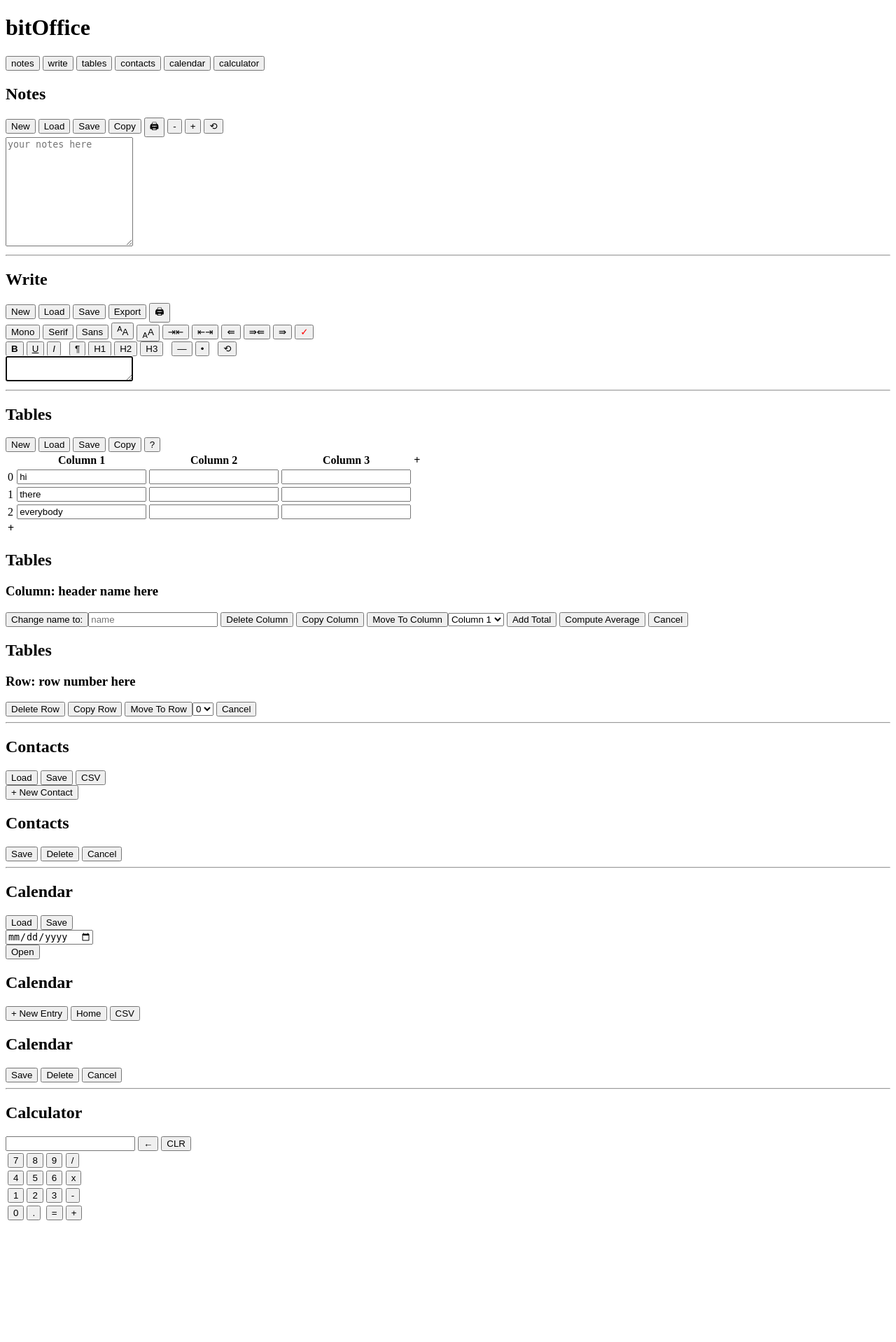
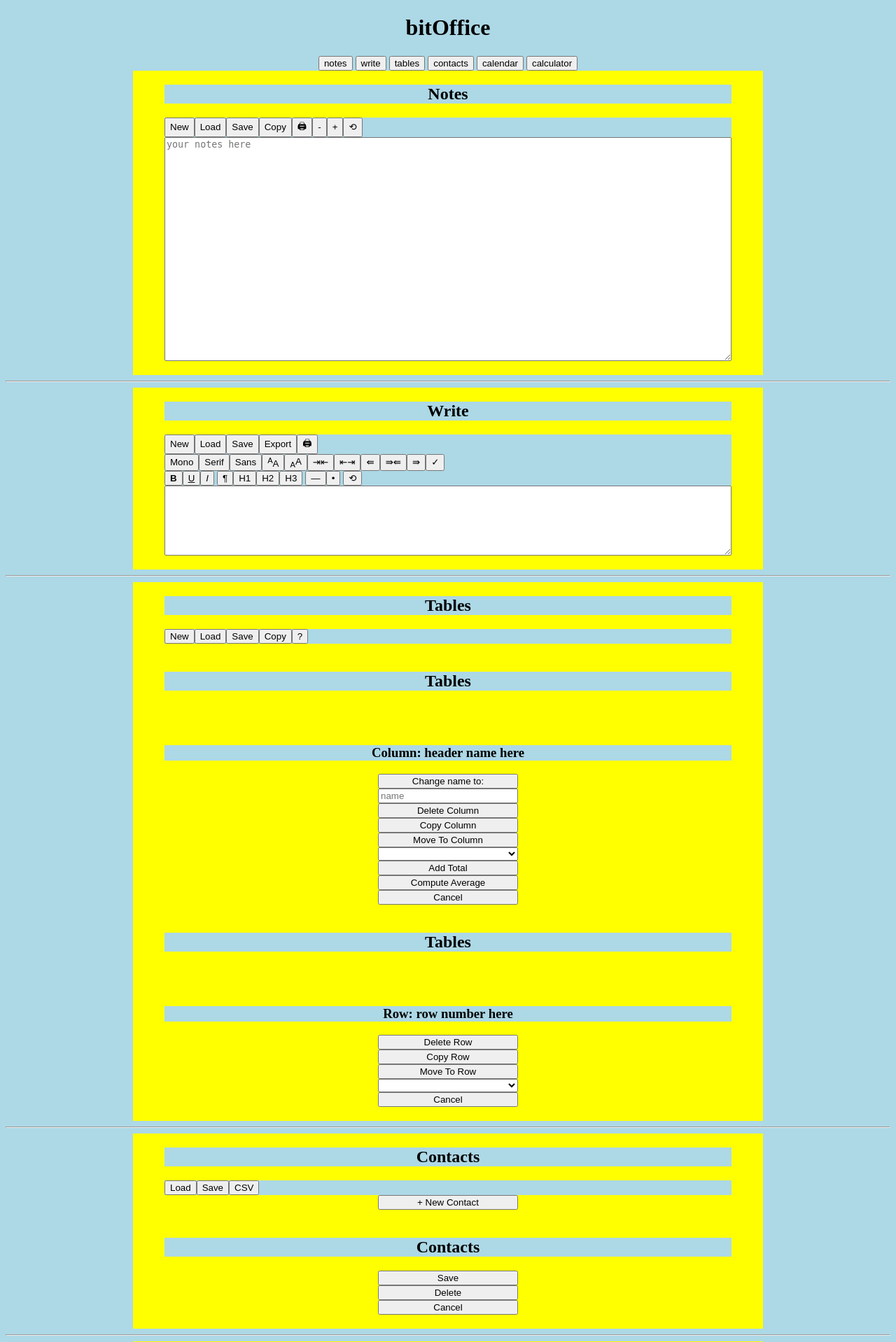
Before and after one commit to garydavenport73/bitOffice, a PHP site: page /bitOffice.html in a window 1280 px wide. Shown: the top 1918 px of the page at 70% size. Before the commit the page ends 1744 px from the top, so only its background shows below. Run offline with PHP 8.4, Linux system fonts and the light colour scheme; lists and menus that the app fills with data are empty.

Commit message:
working on styles.css

```diff
--- a/bitOffice.html
+++ b/bitOffice.html
@@ -5,6 +5,7 @@
     <meta charset="UTF-8">
     <meta http-equiv="X-UA-Compatible" content="IE=edge">
     <meta name="viewport" content="width=device-width, initial-scale=1.0">
+    <link rel="stylesheet" href="style.css">
     <title>bitOffice</title>
 </head>
 
@@ -134,9 +135,9 @@
             <button onclick="loadCalendarDatabase();">Load</button>
             <button onclick="saveCalendarDatabase(calendarDatabase);">Save</button>
         </nav>
-        <div>
+        <span>
             <input type='date' id="calendar-date">
-        </div>
+        </span>
         <button onclick="processOpenCalendar();">Open</button>
     </main>
     <main id="main-calendar-table">
@@ -160,9 +161,11 @@
     <hr>
     <main id="main-calculator">
         <h2>Calculator</h2>
-        <div id="calculator-result-row"><input type=text id='calculator-input'>
+        <div id="calculator-result-row">
+			<input type=text id='calculator-input'>
             <button onclick=buildCalcString(this)>&larr;</button>
-            <button onclick=buildCalcString(this)>CLR</button>
+            <span>&nbsp;&nbsp;&nbsp;&nbsp;&nbsp;</span>
+            <button onclick=buildCalcString(this) class="special-calculator-button">CLR</button>
         </div>
         <span id="expression-span"></span>
         <table id="calculator-table">
@@ -193,12 +196,12 @@
         </table>
     </main>
 
-    <script src="/notes/notes_javascript.js"></script>
+    <!--<script src="/notes/notes_javascript.js"></script>
     <script src="/write/write_javascript.js"></script>
     <script src="/tables/tables_javascript.js"></script>
     <script src="/contacts/contacts_javascript.js"></script>
     <script src="/calendar/calendar_javascript.js"></script>
-    <script src="/calculator/calculator_javascript.js"></script>
+    <script src="/calculator/calculator_javascript.js"></script>-->
 </body>
 
 </html>
--- a/calculator/calculator.html
+++ b/calculator/calculator.html
@@ -48,5 +48,4 @@
     <script src="calculator_javascript.js"></script>
 
 </body>
-
 </html>
--- a/contacts/contacts.html
+++ b/contacts/contacts.html
@@ -7,8 +7,7 @@
     <meta name="viewport" content="width=device-width, initial-scale=1.0">
     <title>Contacts</title>
     <!-- <link rel='stylesheet' href='../style.css'> -->
-</head>
-
+    </head>
 <body>
     <main id="main-contacts-table">
         <h2 id="contacts-table-name">Contacts</h2>
--- a/style.css
+++ b/style.css
@@ -1,4 +1,10 @@
+* {
+
+   box-sizing: border-box;
+        }
+
 html {
+   /*this is the light color*/
 	background-color: lightblue;
 	}
 input:invalid{
@@ -11,3 +17,144 @@ tr:hover{
 th:hover{
 	background-color: lightgrey;
 }
+
+main {
+	width: 320px;
+	margin: auto;
+	/*this is the dark color */
+	background-color: yellow;
+	display:flex;
+	flex-direction:column;
+	align-items:center;
+	padding-bottom:20px;
+}
+
+main>*{
+width: 90%;
+}
+
+main>nav{
+display:flex;
+flex-direction:row;
+flex-wrap:wrap;
+}
+
+
+main>button, main>span, main>span>*{
+width:200px;
+}
+
+
+h1,h2,h3,h4,h5,h6, nav{
+background-color:lightblue;
+text-align:center;
+}
+
+#note{
+height: 320px;
+}
+
+#text-editor{
+height:100px;;
+}
+
+
+/*fine tuning
+button{
+	min-height:30px;
+}
+ */
+
+
+pre {
+	white-space: pre-wrap;
+	overflow-wrap: break-word;
+}
+/*  CALCULATOR STUFF*/
+		/*
+        .special-calculator-button{
+			background-color: #ffcc33;
+			border: 1px solid grey;
+        }
+
+        #calculator-input{
+			text-align: right;
+			height: 40px;
+			font-size: 1.4em;
+        }
+
+        #calculator-table button{
+			width: 100%;
+			height: 70px;
+			font-size: 2em;
+			border: 1px solid grey;
+        }
+
+        #calculator-table{
+			width: 280px;
+			margin-bottom: 20px;
+        }
+        #calculator-result-row{
+			width: 280px;
+		}
+		#expression-span{
+			max-width: 280px;
+			overflow-wrap: anywhere;
+			min-height: 18px;
+			color: grey;
+		}
+        * */
+        .special-calculator-button{
+			background-color: #ffcc33;
+			border: 1px solid grey;
+        }
+
+        #calculator-input{
+			text-align: right;
+			height: 40px;
+			font-size: 1.4em;
+			width:70%;
+        }
+
+        #calculator-table button{
+			width: 100%;
+			height: 70px;
+			font-size: 2em;
+			border: 1px solid grey;
+        }
+
+        #calculator-table{
+			width: 280px;
+        }
+        #calculator-result-row{
+			display:flex;
+			flex-direction:row;
+			width:280px;
+			justify-content:center;
+		}
+		#expression-span{
+			max-width: 280px;
+			overflow-wrap: anywhere;
+			min-height: 18px;
+			color: grey;
+		}
+
+/*  CALCULATTOR STUFF ENDS*/
+
+
+
+/* ALREADY SET FOR PHONE*/
+/* TABLET*/
+
+@media only screen and (min-width: 600px) {
+	main {
+		width: 600px;
+	}
+}
+/*DESKTOP*/
+
+@media only screen and (min-width: 900px) {
+	main {
+		width: 900px;
+	}
+}
```
